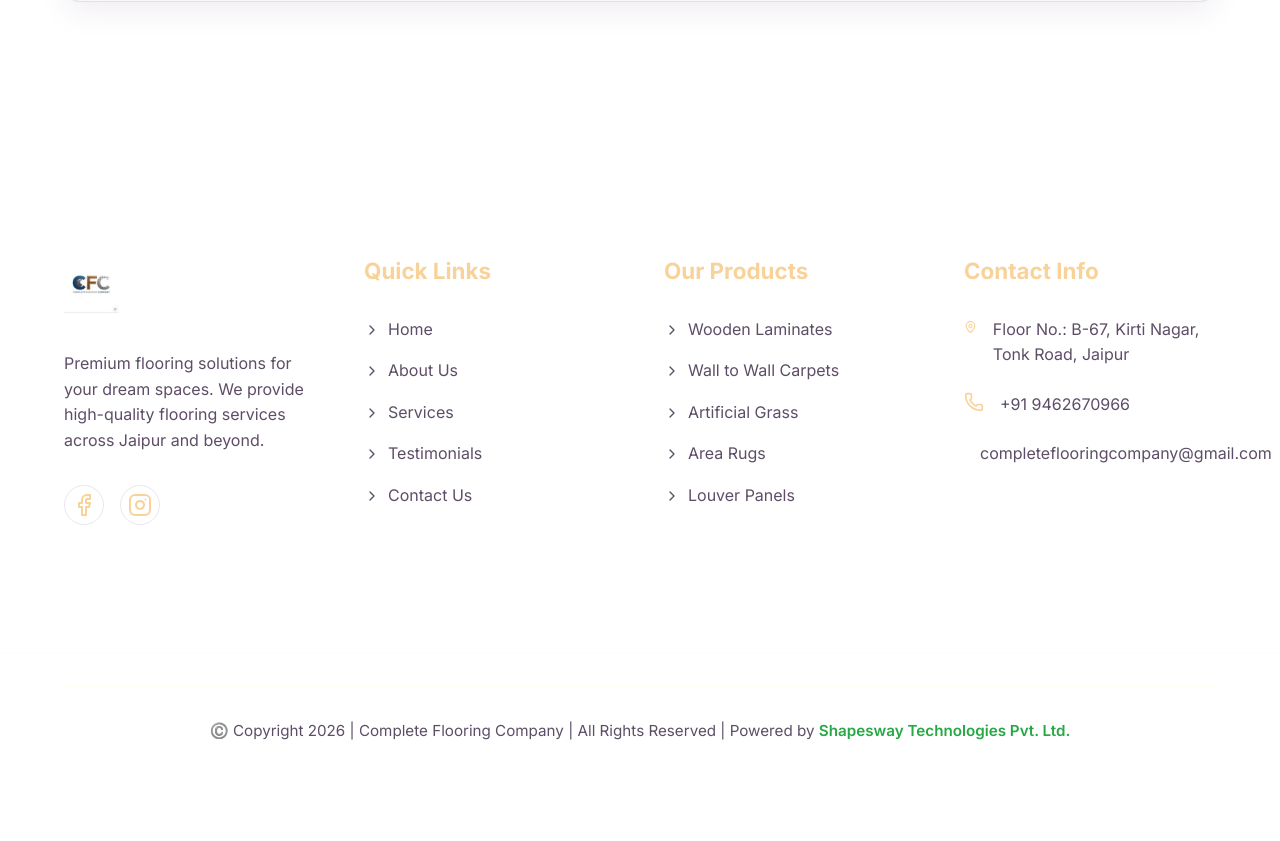
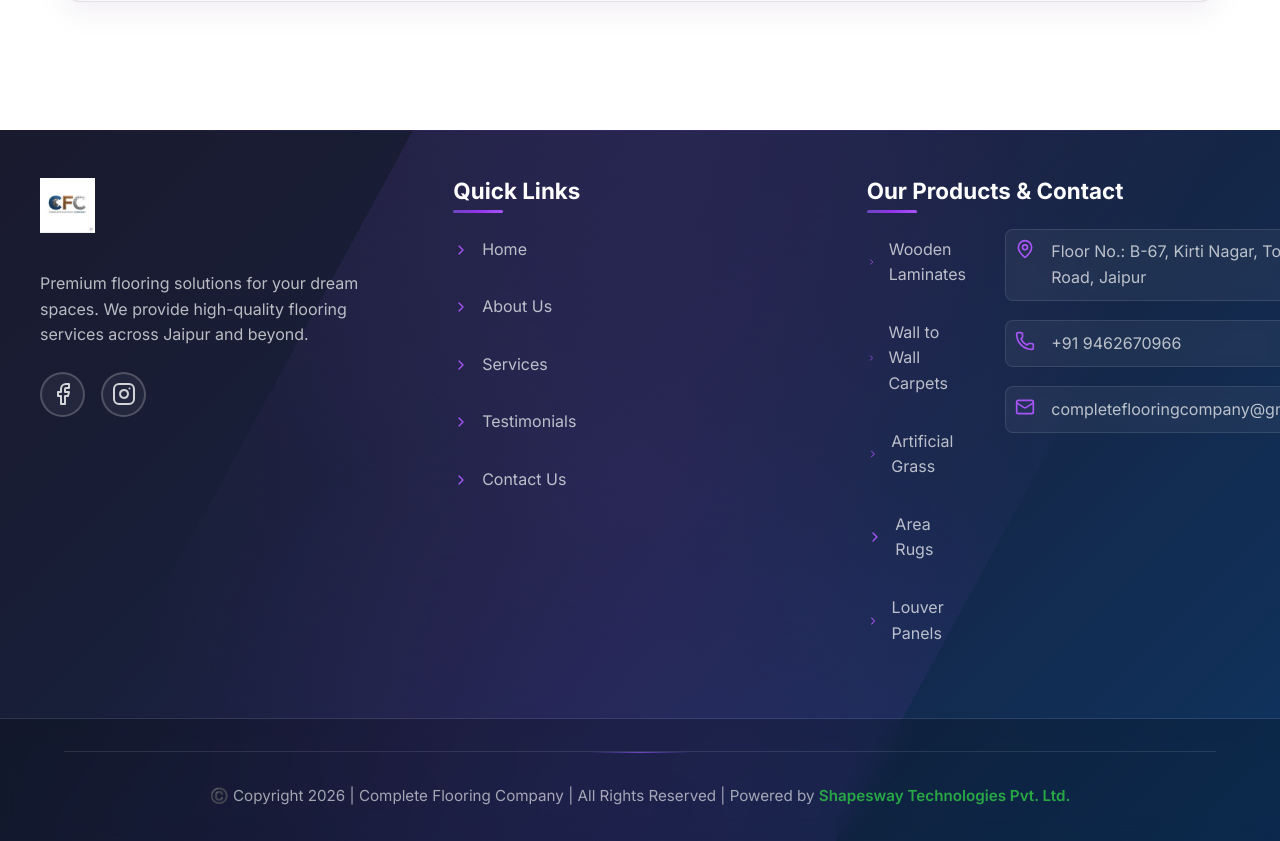
Before and after one commit to Eshbanoliver/complete-flooring-website-showcase, a React (Vite) app: page /contact in a window 1280 px wide. Shown: the part 2206-3047 px from the top of the page. Before the commit the page ends 2982 px from the top, so only its background shows below. Built offline with nearby package versions, Linux system fonts and the light colour scheme; grey boxes are pictures that could not be loaded.

Commit message:
Updated files

```diff
--- a/src/components/Footer.css
+++ b/src/components/Footer.css
@@ -1,28 +1,68 @@
 .footer {
-  background: var(--bg-dark);
-  color: var(--text);
+  background: linear-gradient(135deg, #1a1a2e 0%, #16213e 50%, #0f3460 100%);
+  color: #ffffff;
+  position: relative;
+  overflow: hidden;
+}
+
+.footer::before {
+  content: '';
+  position: absolute;
+  top: 0;
+  left: 0;
+  right: 0;
+  bottom: 0;
+  background:
+    radial-gradient(circle at 10% 90%, rgba(107, 70, 193, 0.2) 0%, transparent 50%),
+    radial-gradient(circle at 90% 10%, rgba(147, 51, 234, 0.15) 0%, transparent 50%),
+    radial-gradient(circle at 50% 50%, rgba(168, 85, 247, 0.1) 0%, transparent 70%);
+  animation: footerGradients 20s ease-in-out infinite;
+}
+
+@keyframes footerGradients {
+  0%, 100% { transform: translate(0, 0) rotate(0deg); }
+  33% { transform: translate(-10px, -10px) rotate(120deg); }
+  66% { transform: translate(10px, -5px) rotate(240deg); }
 }
 
 .footer-top {
-  border-bottom: 1px solid rgba(248, 210, 153, 0.1);
+  border-bottom: 1px solid rgba(255, 255, 255, 0.1);
+  position: relative;
+  z-index: 2;
+  padding: 3rem 0;
 }
 
 .footer-grid {
   display: grid;
-  grid-template-columns: repeat(auto-fit, minmax(250px, 1fr));
-  gap: 3rem;
+  grid-template-columns: repeat(auto-fit, minmax(320px, 1fr));
+  gap: 2.5rem;
+  position: relative;
+  z-index: 2;
 }
 
 .footer-logo {
   font-size: 2rem;
   font-weight: 800;
   margin-bottom: 1.5rem;
+  display: inline-block;
+  position: relative;
+}
+
+.footer-logo img {
+  transition: all 0.3s ease;
+}
+
+.footer-logo:hover img {
+  transform: scale(1.05);
+  filter: drop-shadow(0 4px 15px rgba(107, 70, 193, 0.4));
 }
 
 .footer-desc {
-  color: var(--text-dim);
-  margin-bottom: 2rem;
+  color: rgba(255, 255, 255, 0.7);
+  margin-bottom: 1.5rem;
   max-width: 400px;
+  line-height: 1.6;
+  font-size: 1rem;
 }
 
 .social-links {
@@ -31,89 +71,337 @@
 }
 
 .social-icon {
-  width: 40px;
-  height: 40px;
+  width: 45px;
+  height: 45px;
   border-radius: 50%;
-  border: 1px solid var(--glass-border);
+  border: 2px solid rgba(255, 255, 255, 0.2);
   display: flex;
   align-items: center;
   justify-content: center;
-  color: var(--secondary);
-  transition: all 0.3s ease;
+  color: rgba(255, 255, 255, 0.8);
+  transition: all 0.4s cubic-bezier(0.175, 0.885, 0.32, 1.275);
+  background: rgba(255, 255, 255, 0.05);
+  backdrop-filter: blur(10px);
+  position: relative;
+  overflow: hidden;
+}
+
+.social-icon::before {
+  content: '';
+  position: absolute;
+  top: 50%;
+  left: 50%;
+  width: 0;
+  height: 0;
+  background: linear-gradient(135deg, #6B46C1, #9333EA);
+  border-radius: 50%;
+  transition: all 0.4s ease;
+  transform: translate(-50%, -50%);
 }
 
 .social-icon:hover {
-  background: var(--secondary);
-  color: var(--primary);
-  transform: translateY(-3px);
+  border-color: #6B46C1;
+  color: #ffffff;
+  transform: translateY(-5px) scale(1.1);
+  box-shadow: 0 10px 25px rgba(107, 70, 193, 0.4);
 }
 
-.footer-links h3, .footer-services h3, .footer-contact h3 {
+.social-icon:hover::before {
+  width: 100%;
+  height: 100%;
+}
+
+.footer-links h3, .footer-services h3, .footer-contact h3, .footer-products-contact h3 {
   font-size: 1.4rem;
-  margin-bottom: 2rem;
-  color: var(--secondary);
+  margin-bottom: 1.5rem;
+  color: #ffffff;
   font-weight: 700;
+  position: relative;
+  display: inline-block;
+}
+
+.footer-links h3::after, .footer-services h3::after, .footer-contact h3::after, .footer-products-contact h3::after {
+  content: '';
+  position: absolute;
+  bottom: -8px;
+  left: 0;
+  width: 50px;
+  height: 3px;
+  background: linear-gradient(90deg, #6B46C1, #9333EA, #A855F7);
+  border-radius: 2px;
+  transition: width 0.3s ease;
+}
+
+.footer-links:hover h3::after, .footer-services:hover h3::after, .footer-contact:hover h3::after, .footer-products-contact:hover h3::after {
+  width: 80px;
+}
+
+.products-contact-content {
+  display: grid;
+  grid-template-columns: 1fr 1fr;
+  gap: 2rem;
+  align-items: start;
 }
 
 .footer-links ul li, .footer-services ul li {
   margin-bottom: 1rem;
+  position: relative;
 }
 
 .footer-links ul li a, .footer-services ul li a {
-  color: var(--text-dim);
+  color: rgba(255, 255, 255, 0.7);
   display: flex;
   align-items: center;
-  gap: 0.5rem;
+  gap: 0.8rem;
+  transition: all 0.3s ease;
+  padding: 0.5rem 0;
+  border-radius: 8px;
+  position: relative;
+  overflow: hidden;
+}
+
+.footer-links ul li a::before, .footer-services ul li a::before {
+  content: '';
+  position: absolute;
+  left: 0;
+  top: 0;
+  bottom: 0;
+  width: 0;
+  background: linear-gradient(90deg, rgba(107, 70, 193, 0.2), rgba(147, 51, 234, 0.1));
+  transition: width 0.3s ease;
+}
+
+.footer-links ul li a:hover, .footer-services ul li a:hover {
+  color: #ffffff;
+  padding-left: 12px;
+  transform: translateX(5px);
+}
+
+.footer-links ul li a:hover::before, .footer-services ul li a:hover::before {
+  width: 100%;
+}
+
+.footer-links ul li a svg, .footer-services ul li a svg {
+  color: #A855F7;
   transition: all 0.3s ease;
 }
 
-.footer-links ul li a:hover, .footer-services ul li a:hover {
-  color: var(--secondary);
-  padding-left: 8px;
+.footer-links ul li a:hover svg, .footer-services ul li a:hover svg {
+  color: #F8D299;
+  transform: scale(1.2);
 }
 
 .contact-list li {
   display: flex;
   gap: 1rem;
-  margin-bottom: 1.5rem;
+  margin-bottom: 1.2rem;
   align-items: flex-start;
-  color: var(--text-dim);
+  color: rgba(255, 255, 255, 0.7);
+  padding: 0.6rem;
+  background: rgba(255, 255, 255, 0.05);
+  border-radius: 8px;
+  border: 1px solid rgba(255, 255, 255, 0.1);
+  transition: all 0.3s ease;
+  backdrop-filter: blur(5px);
+}
+
+.contact-list li:hover {
+  background: rgba(107, 70, 193, 0.1);
+  border-color: rgba(107, 70, 193, 0.3);
+  transform: translateY(-2px);
+  box-shadow: 0 5px 15px rgba(107, 70, 193, 0.2);
 }
 
 .contact-icon {
-  color: var(--secondary);
+  color: #A855F7;
+  flex-shrink: 0;
+  width: 20px;
+  height: 20px;
+}
+
+.contact-list a {
+  color: rgba(255, 255, 255, 0.7);
+  transition: all 0.3s ease;
+  text-decoration: none;
 }
 
 .contact-list a:hover {
-  color: var(--secondary);
+  color: #ffffff;
+}
+
+.contact-list li:hover .contact-icon {
+  color: #F8D299;
+  transform: scale(1.1);
 }
 
 .footer-bottom {
   padding: 2rem 5%;
   text-align: center;
   font-size: 0.95rem;
-  color: var(--text-dim);
+  color: rgba(255, 255, 255, 0.6);
+  position: relative;
+  z-index: 2;
+  background: rgba(0, 0, 0, 0.2);
+  backdrop-filter: blur(10px);
 }
 
 .footer-bottom-content {
-  border-top: 1px solid rgba(248, 210, 153, 0.1);
+  border-top: 1px solid rgba(255, 255, 255, 0.1);
   padding-top: 2rem;
+  position: relative;
+}
+
+.footer-bottom-content::before {
+  content: '';
+  position: absolute;
+  top: 0;
+  left: 50%;
+  transform: translateX(-50%);
+  width: 100px;
+  height: 1px;
+  background: linear-gradient(90deg, transparent, #6B46C1, transparent);
+}
+
+.footer-bottom-content p {
+  margin: 0;
+  line-height: 1.6;
+}
+
+.footer-bottom-content a {
+  color: #F8D299;
+  text-decoration: none;
+  font-weight: 600;
+  transition: all 0.3s ease;
+  position: relative;
+}
+
+.footer-bottom-content a::after {
+  content: '';
+  position: absolute;
+  bottom: -2px;
+  left: 0;
+  width: 0;
+  height: 2px;
+  background: linear-gradient(90deg, #6B46C1, #9333EA);
+  transition: width 0.3s ease;
+}
+
+.footer-bottom-content a:hover {
+  color: #ffffff;
+  text-shadow: 0 0 10px rgba(248, 210, 153, 0.5);
+}
+
+.footer-bottom-content a:hover::after {
+  width: 100%;
+}
+
+/* Footer decorative elements */
+.footer::after {
+  content: '';
+  position: absolute;
+  top: 0;
+  left: 0;
+  right: 0;
+  height: 1px;
+  background: linear-gradient(90deg,
+    transparent,
+    rgba(107, 70, 193, 0.5),
+    rgba(147, 51, 234, 0.5),
+    rgba(168, 85, 247, 0.5),
+    transparent);
+  animation: shimmerLine 3s ease-in-out infinite;
+}
+
+@keyframes shimmerLine {
+  0%, 100% { opacity: 0.3; }
+  50% { opacity: 0.8; }
 }
 
 @media (max-width: 768px) {
+  .footer-top {
+    padding: 2rem 0;
+  }
+
   .footer-grid {
     grid-template-columns: 1fr;
     text-align: center;
+    gap: 2rem;
   }
+
   .social-links {
     justify-content: center;
   }
+
+  .products-contact-content {
+    grid-template-columns: 1fr;
+    gap: 1.5rem;
+  }
+
   .contact-list li {
     flex-direction: column;
     align-items: center;
     text-align: center;
+    padding: 1rem;
   }
+
   .footer-links ul li a, .footer-services ul li a {
     justify-content: center;
   }
+
+  .footer-links h3::after, .footer-services h3::after, .footer-contact h3::after, .footer-products-contact h3::after {
+    left: 50%;
+    transform: translateX(-50%);
+  }
+
+  .footer-links:hover h3::after, .footer-services:hover h3::after, .footer-contact:hover h3::after, .footer-products-contact:hover h3::after {
+    width: 60px;
+  }
+
+  .footer-bottom {
+    padding: 1.5rem 3%;
+  }
+
+  .footer-bottom-content {
+    padding-top: 1.5rem;
+  }
+
+  .footer-bottom-content p {
+    font-size: 0.9rem;
+    line-height: 1.7;
+  }
 }
+
+@media (max-width: 480px) {
+  .footer-top {
+    padding: 1.5rem 0;
+  }
+
+  .footer-grid {
+    gap: 1.5rem;
+  }
+
+  .footer-links h3, .footer-services h3, .footer-contact h3 {
+    font-size: 1.3rem;
+  }
+
+  .footer-desc {
+    font-size: 1rem;
+  }
+
+  .social-icon {
+    width: 40px;
+    height: 40px;
+  }
+
+  .contact-list li {
+    padding: 0.8rem;
+  }
+
+  .footer-bottom {
+    padding: 1.2rem 3%;
+  }
+
+  .footer-bottom-content {
+    padding-top: 1.2rem;
+  }
+}
--- a/src/components/Footer.jsx
+++ b/src/components/Footer.jsx
@@ -33,8 +33,10 @@ const Footer = () => {
             </ul>
           </div>
 
+          <div className="footer-products-contact">
+            <h3>Our Products & Contact</h3>
+            <div className="products-contact-content">
               <div className="footer-services">
-            <h3>Our Products</h3>
                 <ul>
                   <li><Link to="/services"><ChevronRight size={16} /> Wooden Laminates</Link></li>
                   <li><Link to="/services"><ChevronRight size={16} /> Wall to Wall Carpets</Link></li>
@@ -43,9 +45,7 @@ const Footer = () => {
                   <li><Link to="/services"><ChevronRight size={16} /> Louver Panels</Link></li>
                 </ul>
               </div>
-
               <div className="footer-contact">
-            <h3>Contact Info</h3>
                 <ul className="contact-list">
                   <li>
                     <MapPin size={20} className="contact-icon" />
@@ -60,6 +60,8 @@ const Footer = () => {
                     <a href="mailto:completeflooringcompany@gmail.com">completeflooringcompany@gmail.com</a>
                   </li>
                 </ul>
+              </div>
+            </div>
           </div>
         </div>
       </div>
```
Lines whose indentation alone changed are shown as unchanged.
